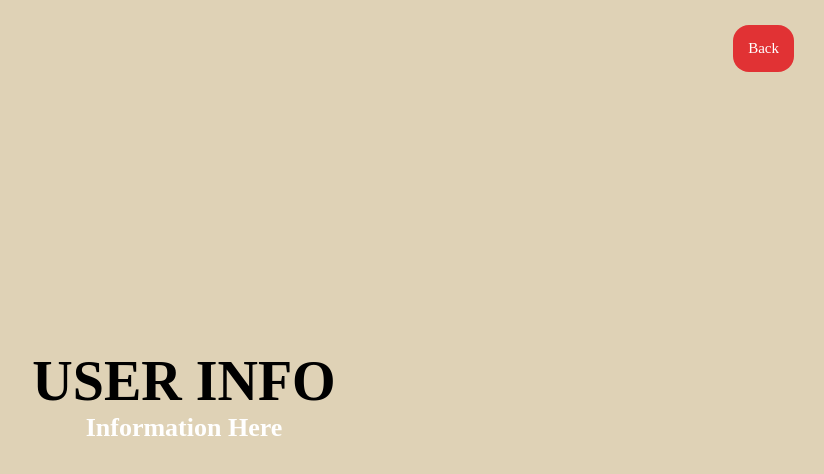
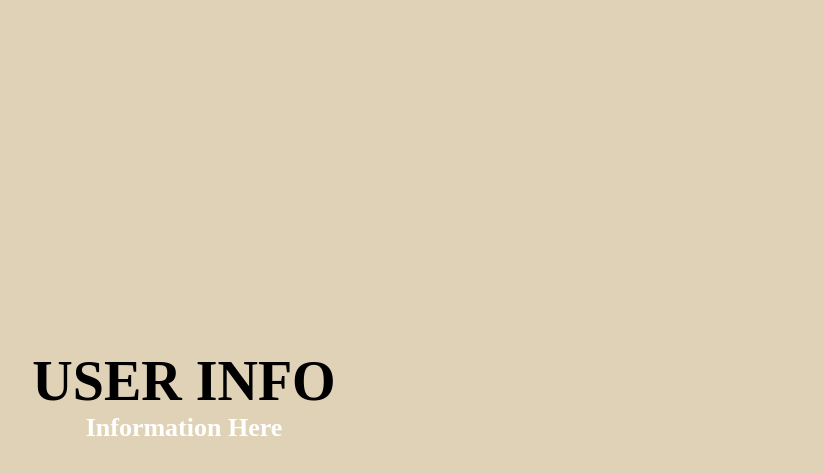
Before and after one commit to kunwarsahni01/MergeTrip, a React (Create React App) app in the folder mergetrip/: page /account_details in a window 1280 px wide. Shown: the top 474 px of the page, without its empty margins (456-1280 px from the left). Built offline with nearby package versions, Linux system fonts and the light colour scheme; a web font is replaced by a local one.

Commit message:
More Account Detail Setup

```diff
--- a/mergetrip/src/components/AccountDetails.js
+++ b/mergetrip/src/components/AccountDetails.js
@@ -7,11 +7,10 @@ import rightBoarding from './BoardingRight.svg'
 class HomePage extends Component {
   constructor() {
     super();
-    this.onClickBack = this.onClickBack.bind(this);
-  }
-
-  onClickBack() {
-    this.props.history.push('/main');
+    this.state = {
+            name: "",
+            profileURL: ""
+        };
   }
 
   render() {
@@ -20,9 +19,6 @@ class HomePage extends Component {
         <style>
           @import url("https://use.typekit.net/osw3soi.css");
         </style>
-        <button className="HomePage-button" onClick={this.onClickBack}>
-          Back
-        </button>
         <header className="HomePage-header">
           USER INFO
           <span className="HomePage-subtitle">Information Here</span>
```
